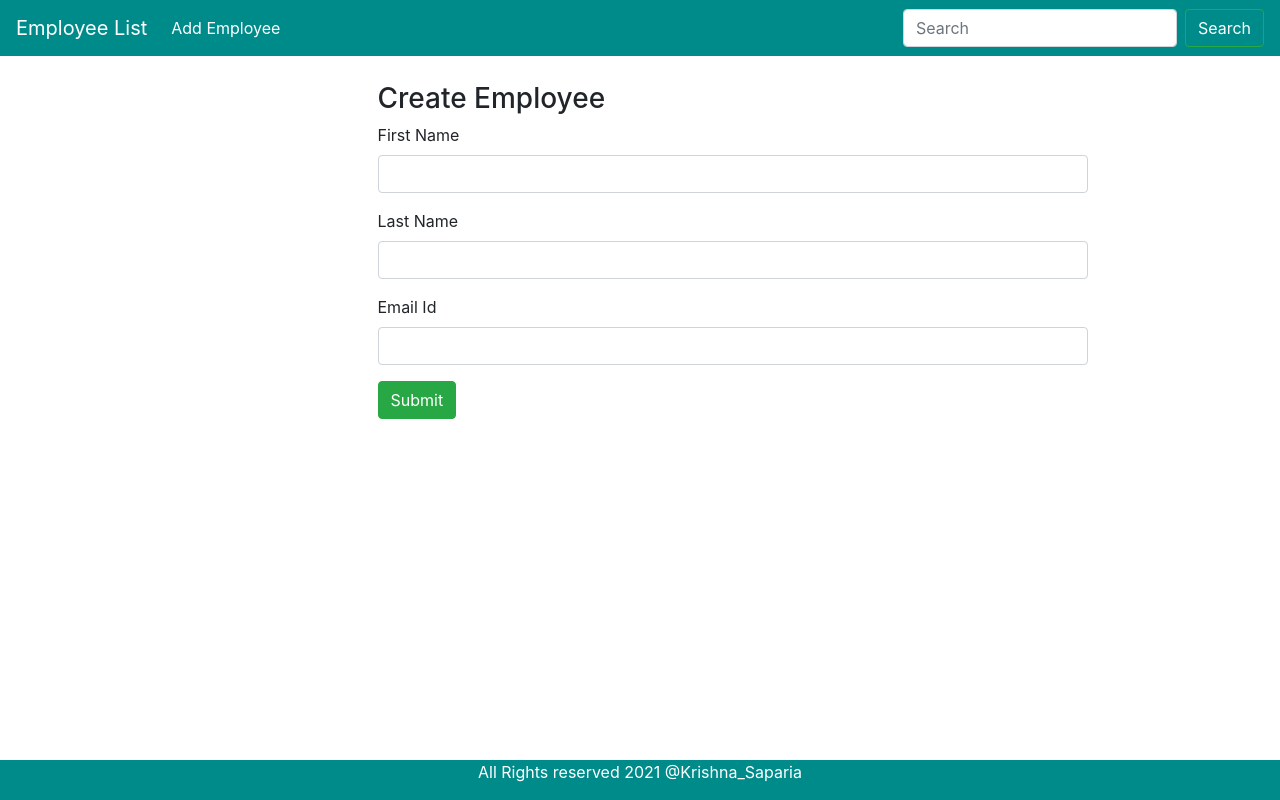
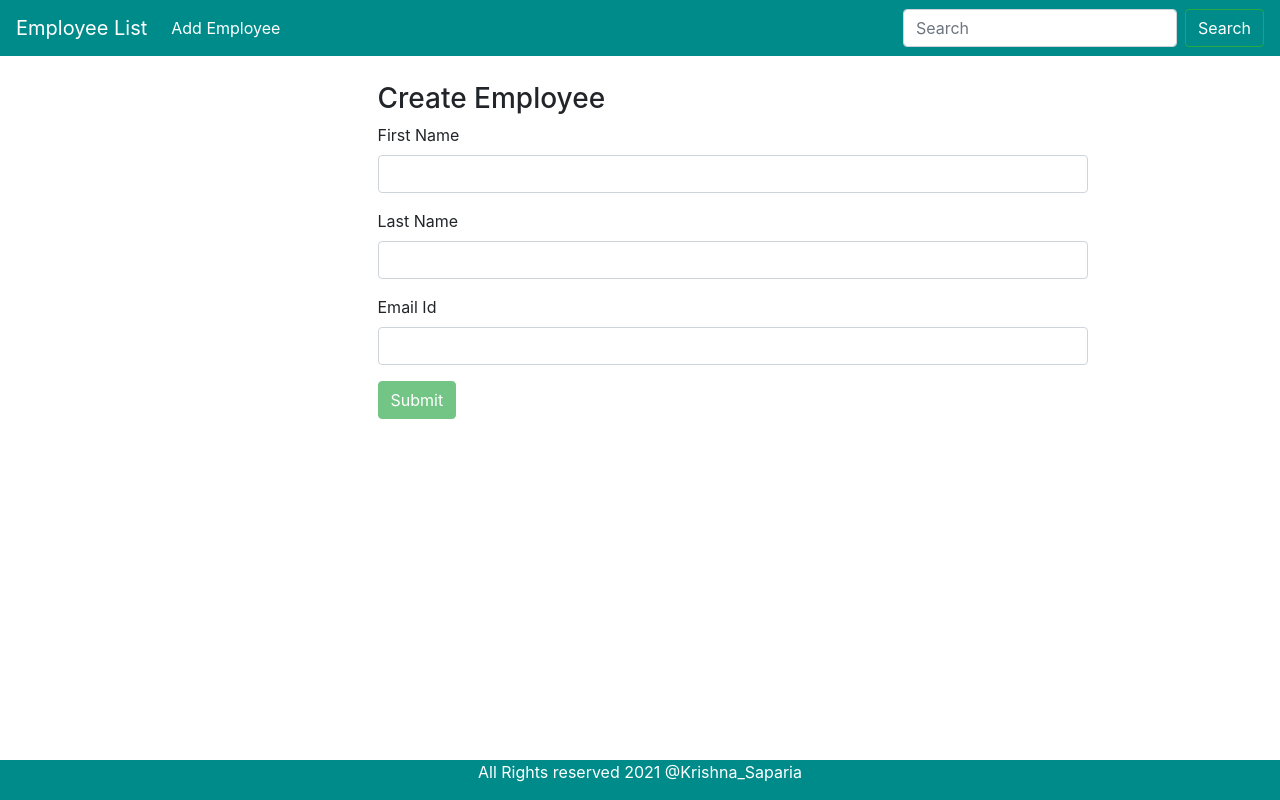
Before and after one commit to krishna-saparia/Employee-List-Frontend, an Angular app: page /create-employee in a window 1280 px wide. Built offline with nearby package versions, Linux system fonts and the light colour scheme.

Commit message:
Prompt user details before submitting data.

```diff
--- a/src/app/create-employee/create-employee.component.html
+++ b/src/app/create-employee/create-employee.component.html
@@ -1,6 +1,6 @@
 <div class="col-md-8 offset-md-3">
 <h3> Create Employee </h3>
-<form (ngSubmit)="onSubmit()" [formGroup]="form">
+<form [formGroup]="form" (ngSubmit)="form.valid && onSubmit()">
   <div class="form-group">
     <label>First Name</label>
     <input id="first_name" type="text" class="form-control"
@@ -31,7 +31,8 @@
       <div *ngIf="form.get('emailID').errors.email">Email must be valid email address.</div>
     </div>
   </div>
-
-  <button class="btn btn-success" type="submit">Submit</button>
+  <div class="form-group">
+    <button class="btn btn-success" type="submit" [disabled]="!form.valid">Submit</button>
+  </div>
 </form>
 </div>
--- a/src/app/create-employee/create-employee.component.ts
+++ b/src/app/create-employee/create-employee.component.ts
@@ -38,5 +38,6 @@ export class CreateEmployeeComponent implements OnInit {
   onSubmit(){
     console.log(this.employee);
     this.saveEmployee();
+    alert(JSON.stringify(this.form.value));
   }
 }
```
